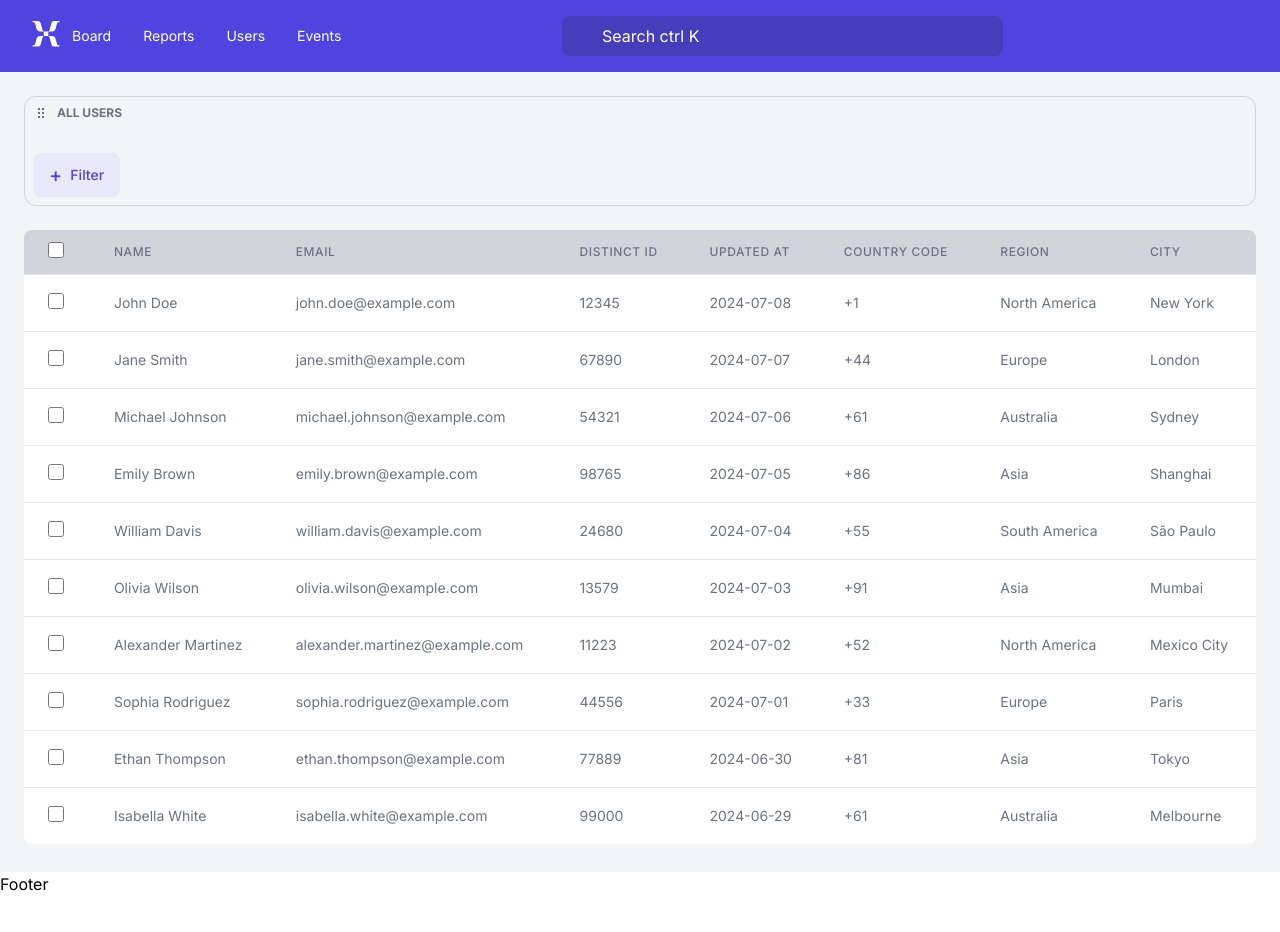
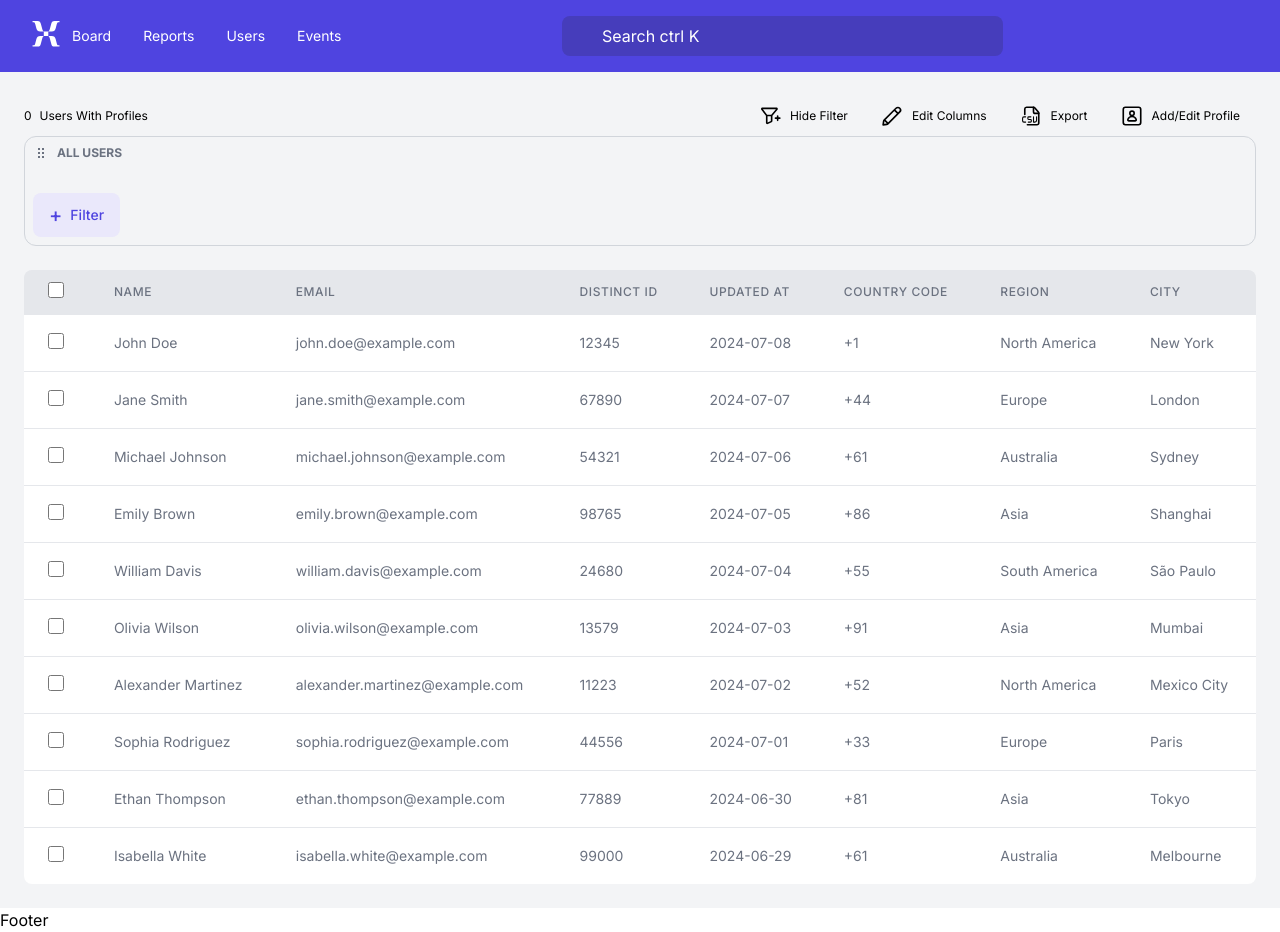
Before and after one commit to Masterkent11/Website-builder, a Next.js app in the folder builder-app/: page /dashboard/1 in a window 1280 px wide. Before the commit the page ends 896 px from the top, so only its background shows below. Built offline with nearby package versions, Linux system fonts and the light colour scheme.

Commit message:
feature/002-create-filter-layout

```diff
--- a/builder-app/src/app/dashboard/[slug]/page.tsx
+++ b/builder-app/src/app/dashboard/[slug]/page.tsx
@@ -1,5 +1,6 @@
 "use client";
 
+import Filter from "@/container/dashboard/Filter";
 import QueryBuilder from "@/container/dashboard/QueryBuilder";
 import Table from "@/container/dashboard/Table";
 
@@ -207,6 +208,9 @@ import Table from "@/container/dashboard/Table";
 const Dashboard = () => {
   return (
     <div className="min-h-screen bg-gray-100 p-6  ">
+      <div>
+        <Filter />
+      </div>
       <QueryBuilder />
       <Table />
     </div>
--- /dev/null
+++ b/builder-app/src/assets/svg/CvIcon.tsx
@@ -0,0 +1,41 @@
+import React from "react";
+
+const CvIcon = () => {
+  return (
+    <div>
+      <svg
+        width={24}
+        height={24}
+        data-name="Layer 1"
+        xmlns="http://www.w3.org/2000/svg"
+        viewBox="0 0 22 22"
+      >
+        <path
+          d="M18.1 8.6h-3.2A1.6 1.6 0 0 1 13.3 7V3"
+          stroke-width="1.5"
+          fill="none"
+          stroke="currentColor"
+          stroke-linecap="round"
+          stroke-linejoin="round"
+        ></path>
+        <path
+          d="M5.3 9.56v-5A1.6 1.6 0 0 1 6.9 3h6.45a1.58 1.58 0 0 1 1.23.58l3.15 3.77a1.61 1.61 0 0 1 .37 1v9A1.6 1.6 0 0 1 16.5 19H7.7"
+          stroke-width="1.5"
+          fill="none"
+          stroke="currentColor"
+          stroke-linecap="round"
+          stroke-linejoin="round"
+        ></path>
+        <path
+          d="M6.1 11.8H4.5A1.2 1.2 0 0 0 3.3 13v2.4a1.2 1.2 0 0 0 1.2 1.2h1.6m4.8-4.8h-2a.8.8 0 0 0-.8.8v.8a.8.8 0 0 0 .8.8h1.6a.8.8 0 0 1 .8.8v.8a.8.8 0 0 1-.8.8h-2m7.6-4.8V15a1.6 1.6 0 0 1-1.6 1.6h-1.2v-4.8"
+          fill="none"
+          stroke="currentColor"
+          stroke-linecap="round"
+          stroke-linejoin="round"
+        ></path>
+      </svg>
+    </div>
+  );
+};
+
+export default CvIcon;
--- /dev/null
+++ b/builder-app/src/assets/svg/EditIcon.tsx
@@ -0,0 +1,26 @@
+import React from "react";
+
+const EditIcon = () => {
+  return (
+    <div>
+      <svg
+        width={24}
+        height={24}
+        data-name="Layer 1"
+        xmlns="http://www.w3.org/2000/svg"
+        viewBox="0 0 22 22"
+      >
+        <path
+          d="M6.24 18.71l-3.38.46.49-3.41a1.65 1.65 0 0 1 .47-.95L14.7 3.88a2.4 2.4 0 0 1 3.4 0h0a2.41 2.41 0 0 1 0 3.39l-10.89 11a1.71 1.71 0 0 1-.97.44zm-1.72-3.74l2.49 2.49m6.64-11.6l2.5 2.49"
+          fill="none"
+          stroke="currentColor"
+          stroke-linecap="round"
+          stroke-linejoin="round"
+          stroke-width="1.5"
+        ></path>
+      </svg>
+    </div>
+  );
+};
+
+export default EditIcon;
--- /dev/null
+++ b/builder-app/src/assets/svg/HideFilter.tsx
@@ -0,0 +1,22 @@
+import React from "react";
+
+const HideFilter = () => {
+  return (
+    <div>
+      <svg
+        width={24}
+        height={24}
+        viewBox="0 0 22 22"
+        xmlns="http://www.w3.org/2000/svg"
+      >
+        <path
+          fill-rule="evenodd"
+          d="M8.369 9.75l-3.846-5h11.86l-4.231 5H8.369zm.38 1.5h3v4.263l-3 1.333V11.25zM3.025 5.262l4.226 5.493v6.476c0 .904.93 1.51 1.757 1.142l3.5-1.556c.452-.2.743-.648.743-1.142v-4.9l4.626-5.468c.687-.812.11-2.057-.954-2.057H4.015c-1.037 0-1.623 1.19-.99 2.012zM18.75 11a.75.75 0 00-1.5 0v1.25H16a.75.75 0 000 1.5h1.25V15a.75.75 0 001.5 0v-1.25H20a.75.75 0 000-1.5h-1.25V11z"
+          fill="currentColor"
+        ></path>
+      </svg>
+    </div>
+  );
+};
+
+export default HideFilter;
--- /dev/null
+++ b/builder-app/src/assets/svg/Profile.tsx
@@ -0,0 +1,48 @@
+import React from "react";
+
+const Profile = () => {
+  return (
+    <div>
+      <svg
+        width={24}
+        height={24}
+        data-name="Layer 1"
+        xmlns="http://www.w3.org/2000/svg"
+        viewBox="0 0 22 22"
+      >
+        <path
+          d="M13.83 15.5a1 1 0 0 0 1-1.28A4 4 0 0 0 11 11.5h0a4 4 0 0 0-3.79 2.72 1 1 0 0 0 1 1.28z"
+          fill="none"
+          stroke="currentColor"
+          stroke-linecap="round"
+          stroke-linejoin="round"
+          stroke-width="1.5"
+        ></path>
+        <circle
+          cx="11"
+          cy="8.5"
+          r="2"
+          fill="none"
+          stroke="currentColor"
+          stroke-linecap="round"
+          stroke-linejoin="round"
+          stroke-width="1.5"
+        ></circle>
+        <rect
+          x="3"
+          y="3"
+          width="16"
+          height="16"
+          rx="2"
+          fill="none"
+          stroke="currentColor"
+          stroke-linecap="round"
+          stroke-linejoin="round"
+          stroke-width="1.5"
+        ></rect>
+      </svg>
+    </div>
+  );
+};
+
+export default Profile;
--- a/builder-app/src/common/Button.tsx
+++ b/builder-app/src/common/Button.tsx
@@ -13,7 +13,7 @@ const Button: React.FC<ButtonProps> = ({
   return (
     <button
       onClick={onClick}
-      className={`px-4 py-2 rounded-lg text-white ${className}`}
+      className={`px-4 py-2 rounded-lg ${className}`}
       type={type}
       disabled={disabled}
       data-testid={testId}
--- a/builder-app/src/components/table/TableHeader.tsx
+++ b/builder-app/src/components/table/TableHeader.tsx
@@ -11,7 +11,7 @@ const TableHeader: React.FC<TableHeaderProps> = ({
   handleSelectAll,
 }) => {
   return (
-    <thead className="bg-gray-300">
+    <thead className="bg-gray-200">
       <tr>
         <th className="px-6 py-3 text-left text-xs font-medium text-gray-500 uppercase tracking-wider">
           <input
--- /dev/null
+++ b/builder-app/src/container/dashboard/Filter.tsx
@@ -0,0 +1,57 @@
+import CvIcon from "@/assets/svg/CvIcon";
+import EditIcon from "@/assets/svg/EditIcon";
+import HideFilter from "@/assets/svg/HideFilter";
+import Profile from "@/assets/svg/Profile";
+import Button from "@/common/Button";
+import React from "react";
+
+const Filter = () => {
+  return (
+    <div className="mb-4 flex justify-between">
+      <div className="flex items-center gap-2 text-xs text-gray-600 ">
+        <span>0</span>
+        <span>Users With Profiles</span>
+      </div>
+      <div className="flex">
+        <div className="flex">
+          <Button
+            data-testid={""}
+            className="flex items-center justify-center gap-2 text-xs text-gray-600"
+          >
+            <HideFilter />
+            Hide Filter
+          </Button>
+        </div>
+        <div className="flex items-center">
+          <Button
+            data-testid={""}
+            className="flex items-center justify-center gap-2 text-xs text-gray-600"
+          >
+            <EditIcon />
+            Edit Columns
+          </Button>
+        </div>
+        <div className="flex items-center">
+          <Button
+            data-testid={""}
+            className="flex items-center justify-center gap-2 text-xs text-gray-600"
+          >
+            <CvIcon />
+            Export
+          </Button>
+        </div>
+        <div className="flex items-center">
+          <Button
+            data-testid={""}
+            className="flex items-center justify-center gap-2 text-xs text-gray-600"
+          >
+            <Profile />
+            Add/Edit Profile
+          </Button>
+        </div>
+      </div>
+    </div>
+  );
+};
+
+export default Filter;
```
